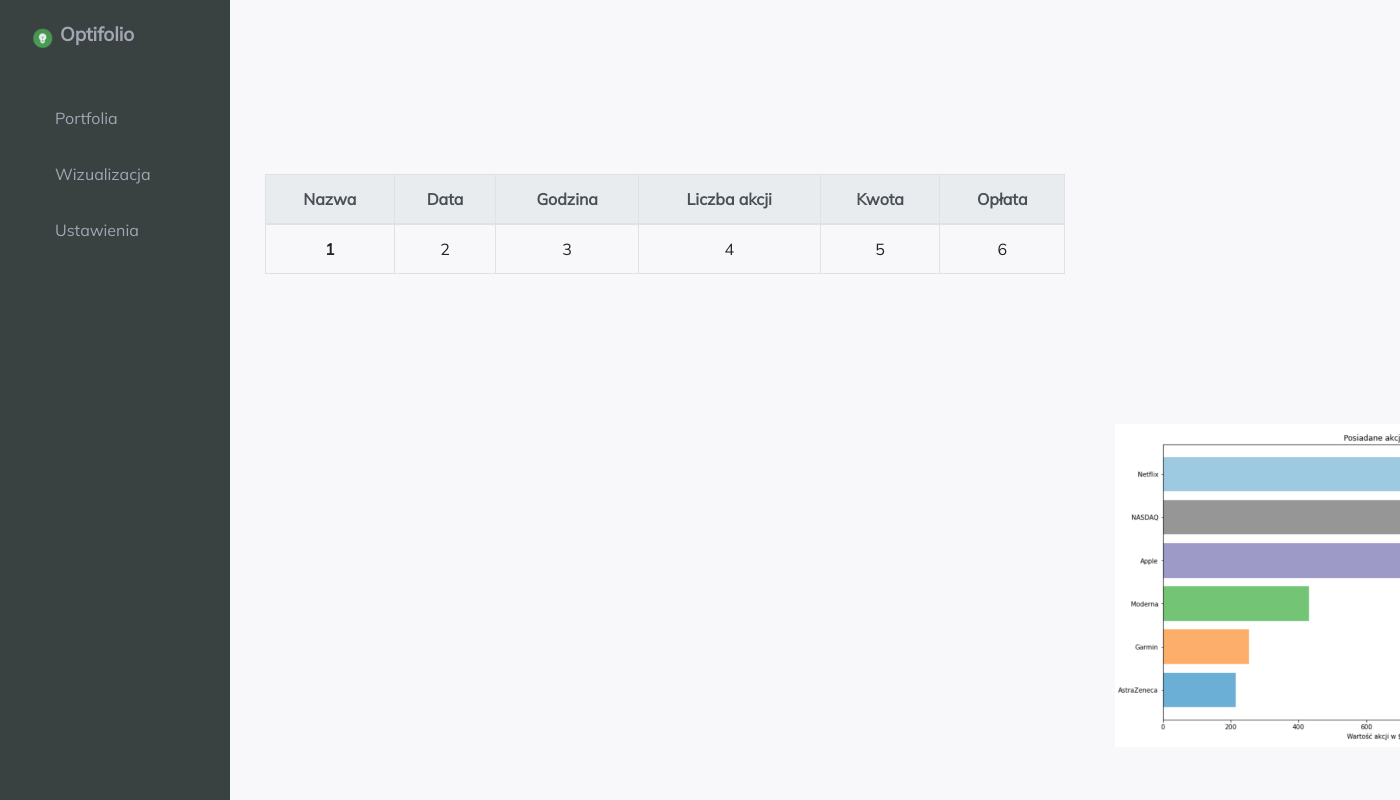
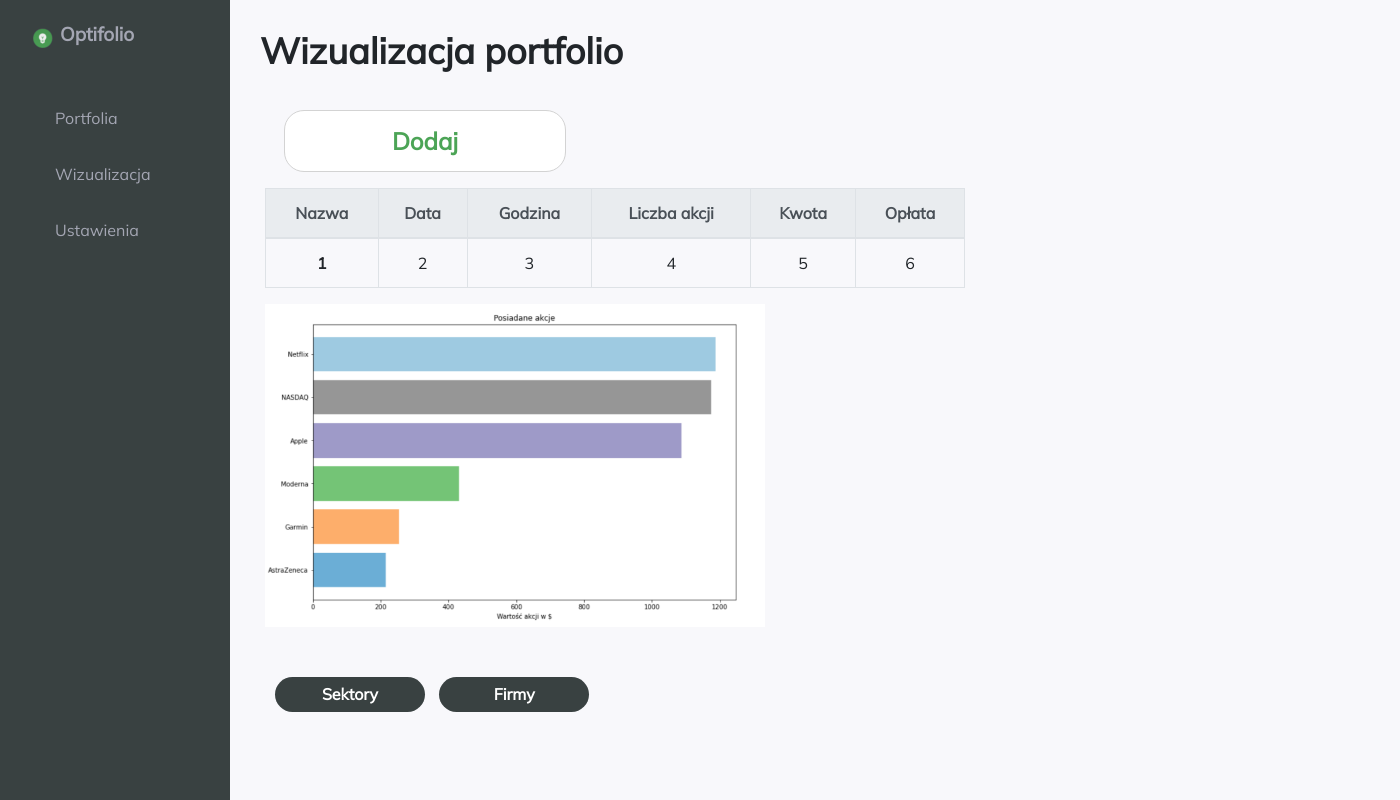
Before and after one commit to MaksymKokocinski/Optifolio-dev, a Django app: page /visualisationpage/ in a window 1400 px wide. Run offline with Django 3.2, Linux system fonts and the light colour scheme; some libraries are stand-ins or nearby versions.

Commit message:
Summary and visualisation page update

```diff
--- a/optifolio/templates/optifolio/summary.html
+++ b/optifolio/templates/optifolio/summary.html
@@ -19,6 +19,9 @@
                     </li>
                     <li class="nav-item">
                         <a class="nav-link" href="#"><div class="przyciskportf1 d-flex justify-content-center align-items-center">Przykładowe</div></a>
+                    </li>
+                    <li class="nav-item">
+                        <a class="nav-link" href="#"><div class="przyciskportf1 d-flex justify-content-center align-items-center">Dodaj</div></a>
                     </li>
                 </ul>
 
--- a/optifolio/templates/optifolio/visualisationpage.html
+++ b/optifolio/templates/optifolio/visualisationpage.html
@@ -1,10 +1,29 @@
-
 {% extends 'optifolio/main.html' %}
 
 {% block content %}
 <br>
-<div class="container" style="margin-top:150px;position:fixed;margin-left:250px;">
-  <table  class="table table-bordered" style="max-width:800px;">
+
+<div class="container" style="margin-left:230px;">
+    <div class="container-fluid">
+        <p class="text-md-left" style="font-size:36px;font-weight:bold;">Wizualizacja portfolio</p>
+    </div>
+</div>
+<div class="container" style="margin-left:230px;">
+    <nav class="navbar navbar-expand-sm">
+        <div class="container-fluid">
+            <div id="navbarResponsive">
+                <ul class="navbar-nav ml-auto">
+                    <li class="nav-item">
+                        <a class="nav-link" href="#"><div class="przyciskportf1 d-flex justify-content-center align-items-center">Dodaj</div></a>
+                    </li>
+                </ul>
+
+            </div>
+        </div>
+    </nav>
+</div>
+<div class="container" style="margin-left:250px;">
+  <table  class="table table-bordered" style="max-width:700px;">
       <thead class="thead-light">
         <tr>
           <th class="text-center">Nazwa</th>
@@ -29,11 +48,11 @@
     </div>
 
 
-  <div class="container" style="position:fixed;margin-left:1100px;margin-top:400px;">
+  <div class="container" style="margin-left:250px;">
   <div>
   <img id="image" src="../static/images/graf.PNG" style="width:500px">
   </div>
-  <div style="margin-top:50px;">
+  <div>
   <left>
   <button class="wykres szarak" onclick="document.getElementById('image').src='../static/images/graf.PNG'">Sektory</button>
   <button class="wykres szarak" onclick="document.getElementById('image').src='../static/images/graf2.PNG'">Firmy</button>
--- a/static/css/main.css
+++ b/static/css/main.css
@@ -78,6 +78,10 @@ body{
   font-weight: Bold;
   font-size: 24px;
   color:white;
+}
+.przyciskportf:hover
+{
+    color:lightgray;
 }
 
 .przyciskportf1 {
```
